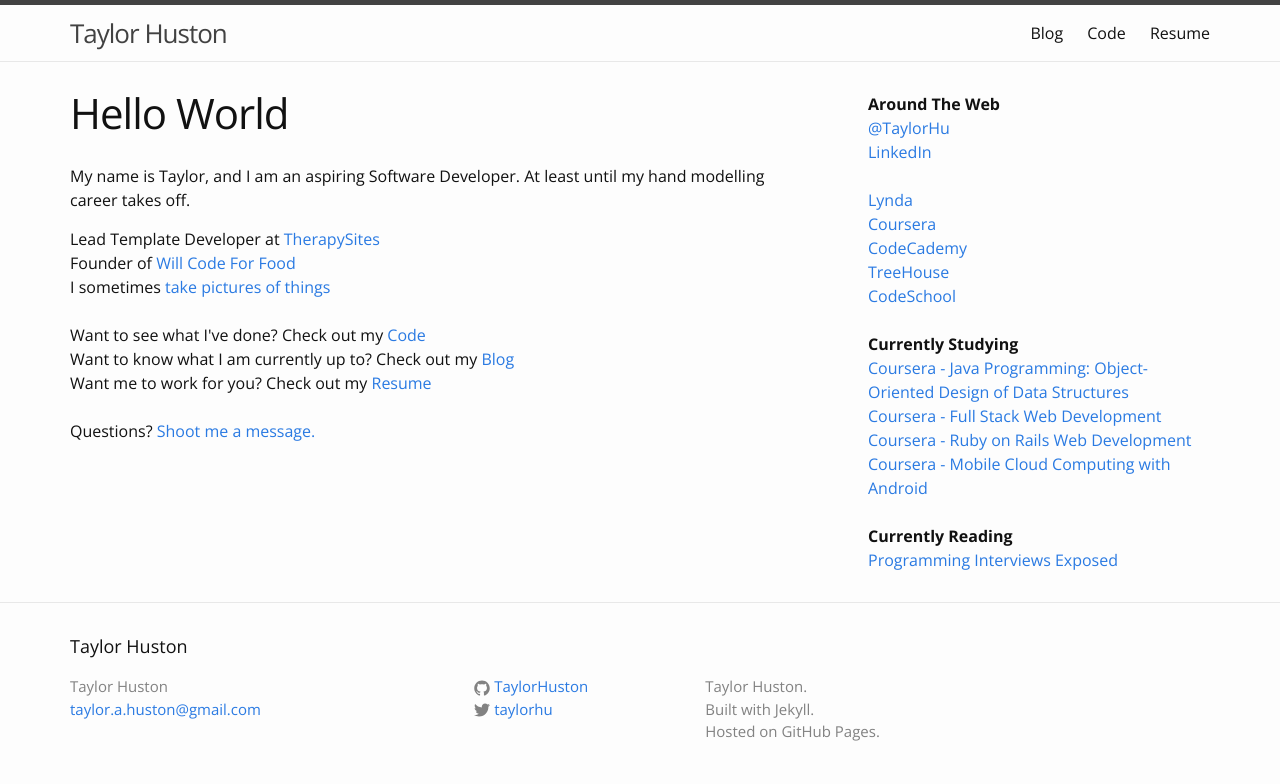
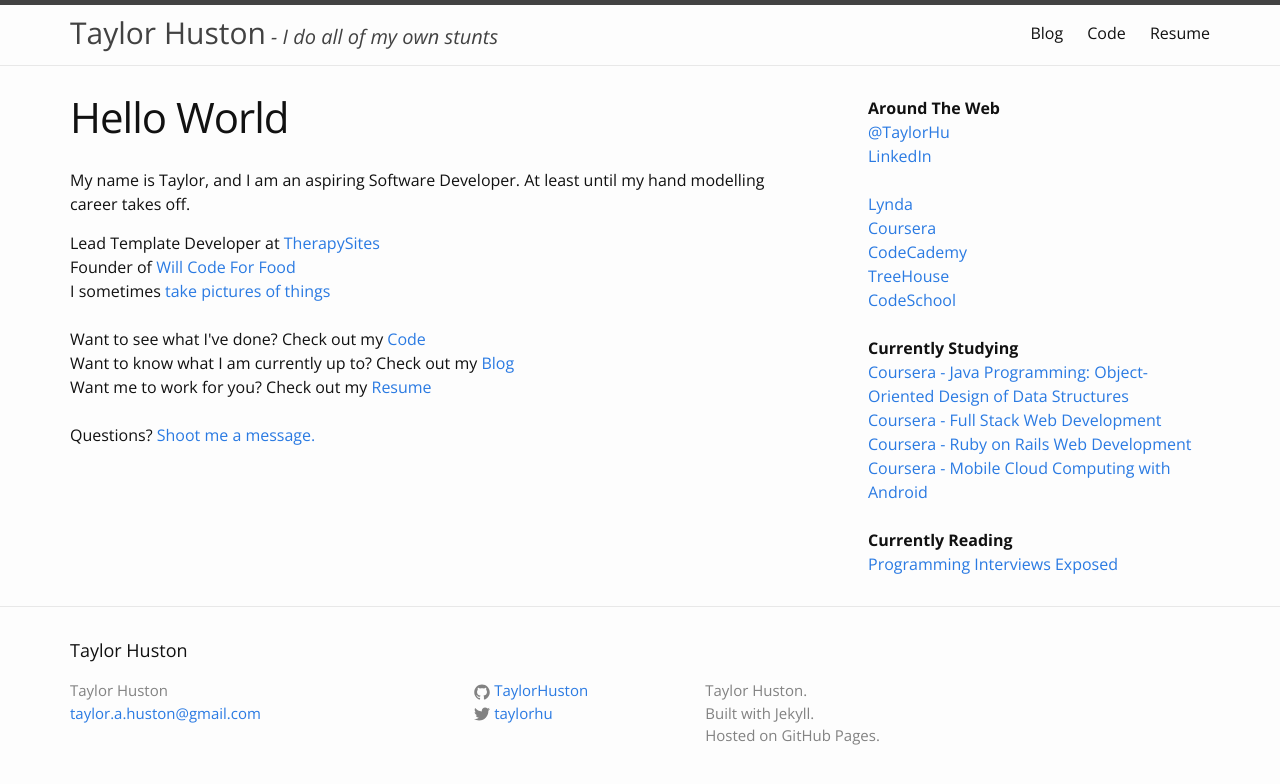
Before and after one commit to TaylorHuston/taylorhuston.github.io, a Jekyll site: the page built from index.html, in a window 1280 px wide. Shown: the top 784 px of the page. Built offline with Jekyll 4.4.1, drawn with Linux system fonts in a browser that asks for light colours; some web fonts are replaced.

Commit message:
Update header

```diff
--- a/_includes/header.html
+++ b/_includes/header.html
@@ -2,7 +2,7 @@
 
   <div class="wrapper">
 
-    <a class="site-title" href="{{ site.baseurl }}/">{{ site.title }}</a>
+    <span class="site-title"><a href="{{ site.baseurl }}/">{{ site.title }}</a><span class="site-title-small">&nbsp;-&nbsp;I do all of my own stunts</span></span>
 
     <nav class="site-nav">
       <a href="#" class="menu-icon">
--- a/_sass/_layout.scss
+++ b/_sass/_layout.scss
@@ -11,16 +11,26 @@
 }
 
 .site-title {
-    font-size: 26px;
+    font-size: 30px;
     line-height: 56px;
-    letter-spacing: -1px;
+//    letter-spacing: -1px;
     margin-bottom: 0;
+
     float: left;
 
     &,
+    a,
     &:visited {
         color: $grey-color-dark;
     }
+
+}
+
+.site-title-small {
+    font-size: 20px;
+//    letter-spacing: -1px;
+    margin-bottom: 0;
+  font-style: italic;
 }
 
 .site-nav {
```
